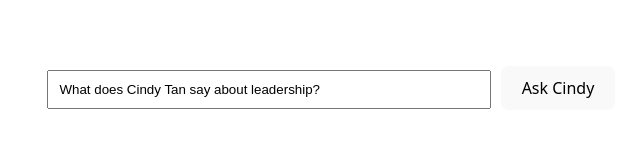
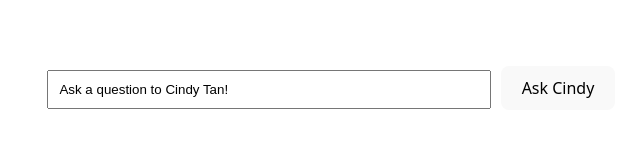
Before and after one commit to zetachua/MAGIC, a React (Vite) app in the folder client/: page / in a window 1280 px wide. Shown: the part 312-460 px from the top of the page, without its empty margins (309-949 px from the left). Built offline with nearby package versions, Linux system fonts and the light colour scheme.

Commit message:
Update MentorChatDialog.jsx

```diff
--- a/client/src/components/MentorChatDialog.jsx
+++ b/client/src/components/MentorChatDialog.jsx
@@ -4,7 +4,7 @@ import axios from 'axios';
 import { v4 as uuidv4 } from 'uuid';
 
 const MentorChatDialog = () => {
-  const [prompt, setPrompt] = useState('What does Cindy Tan say about leadership?');
+  const [prompt, setPrompt] = useState('Ask a question to Cindy Tan!');
   const [response, setResponse] = useState('');
   const [loading, setLoading] = useState(false);
   const [userId] = useState(uuidv4()); // unique session ID
```
